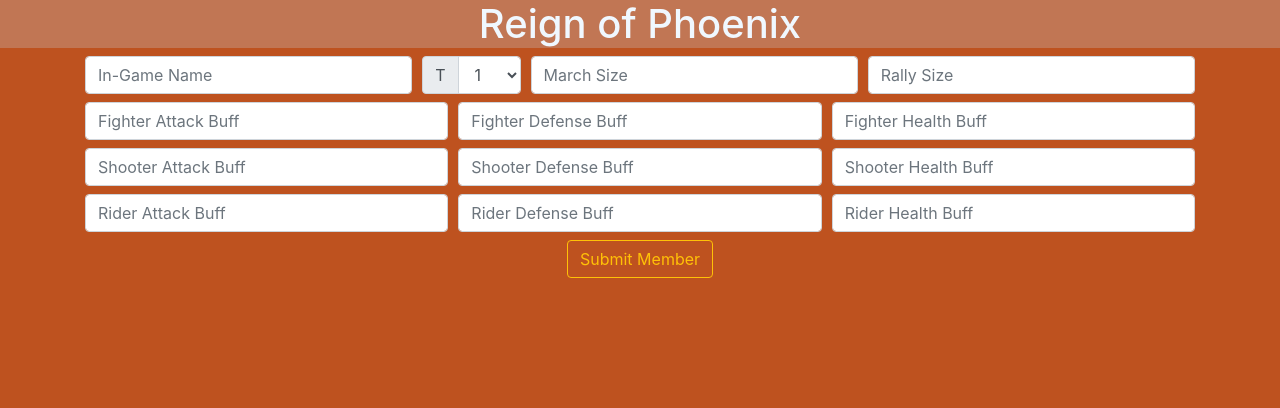
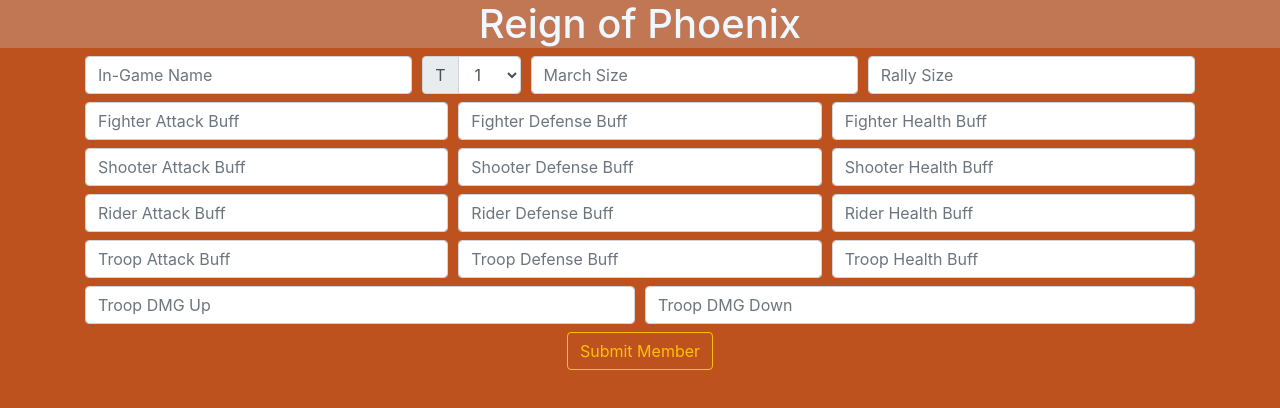
Before and after one commit to Dizzion/rop-app, a React (Create React App) app: page / in a window 1280 px wide. Shown: the top 408 px of the page. Built offline with nearby package versions, Linux system fonts and the light colour scheme.

Commit message:
added Troop unspecific stats

```diff
--- a/src/Components/NewMember.tsx
+++ b/src/Components/NewMember.tsx
@@ -162,6 +162,60 @@ const NewMember: React.FC<NewMemberProps> = (props) => {
               />
             </Col>
           </Form.Row>
+          <Form.Row>
+            <Col>
+              <Form.Label htmlFor="TroopAttackInput" srOnly>
+                TroopAttack
+              </Form.Label>
+              <Form.Control
+                className="mb-2"
+                id="TroopAttackInput"
+                placeholder="Troop Attack Buff"
+              />
+            </Col>
+            <Col>
+              <Form.Label htmlFor="TroopDefenseInput" srOnly>
+                TroopDefense
+              </Form.Label>
+              <Form.Control
+                className="mb-2"
+                id="TroopDefenseInput"
+                placeholder="Troop Defense Buff"
+              />
+            </Col>
+            <Col>
+              <Form.Label htmlFor="TroopHealthInput" srOnly>
+                TroopHealth
+              </Form.Label>
+              <Form.Control
+                className="mb-2"
+                id="TroopHealthInput"
+                placeholder="Troop Health Buff"
+              />
+            </Col>
+          </Form.Row>
+          <Form.Row>
+            <Col>
+              <Form.Label htmlFor="TroopDMGUpInput" srOnly>
+                TroopDMGUp
+              </Form.Label>
+              <Form.Control
+                className="mb-2"
+                id="TroopDMGUpInput"
+                placeholder="Troop DMG Up"
+              />
+            </Col>
+            <Col>
+              <Form.Label htmlFor="TroopDMGDownInput" srOnly>
+                TroopDMGDown
+              </Form.Label>
+              <Form.Control
+                className="mb-2"
+                id="TroopDMGInput"
+                placeholder="Troop DMG Down"
+              />
+            </Col>
+          </Form.Row>
           <Button variant="outline-warning">Submit Member</Button>
         </Form>
       </Container>
```
